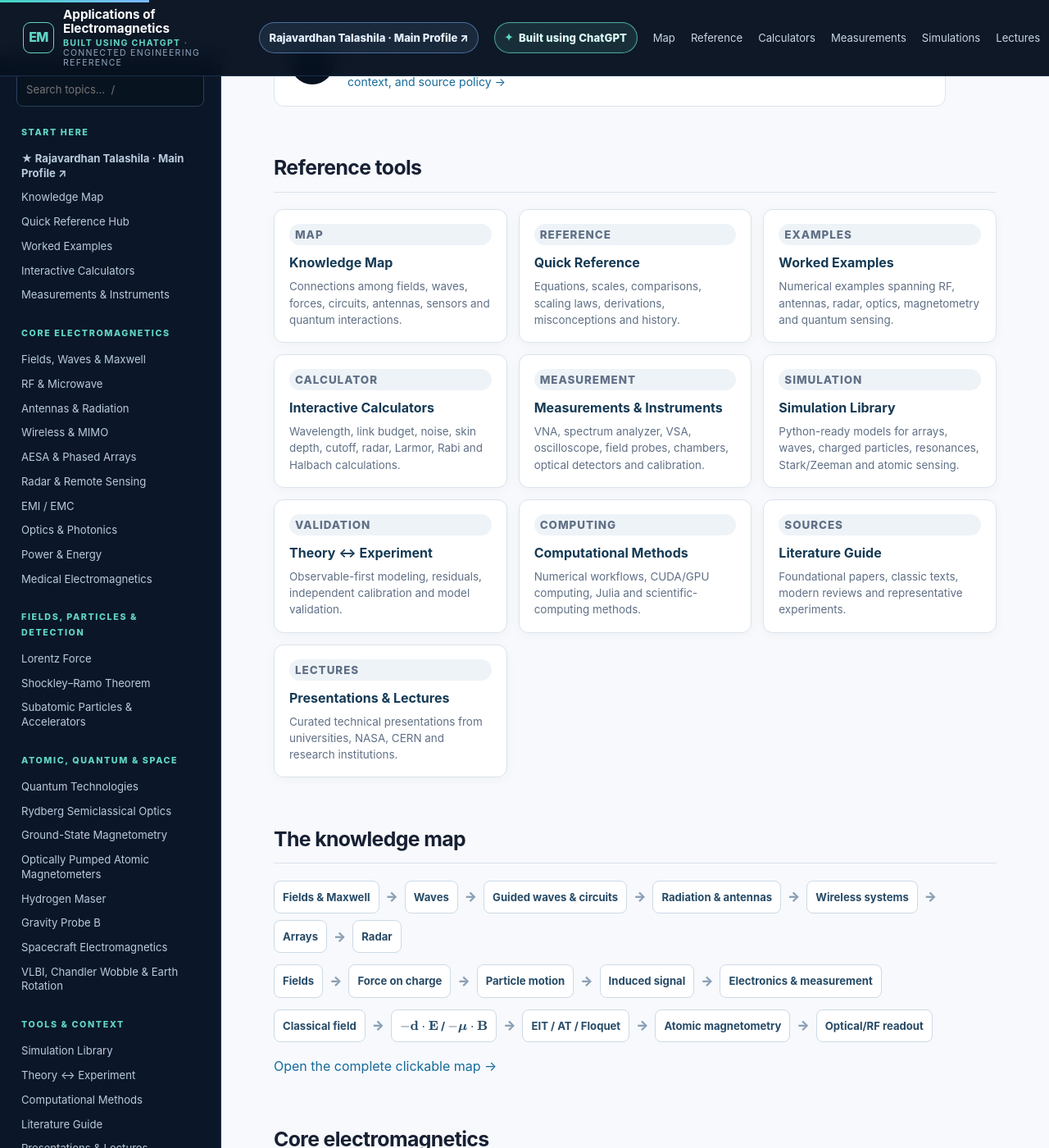
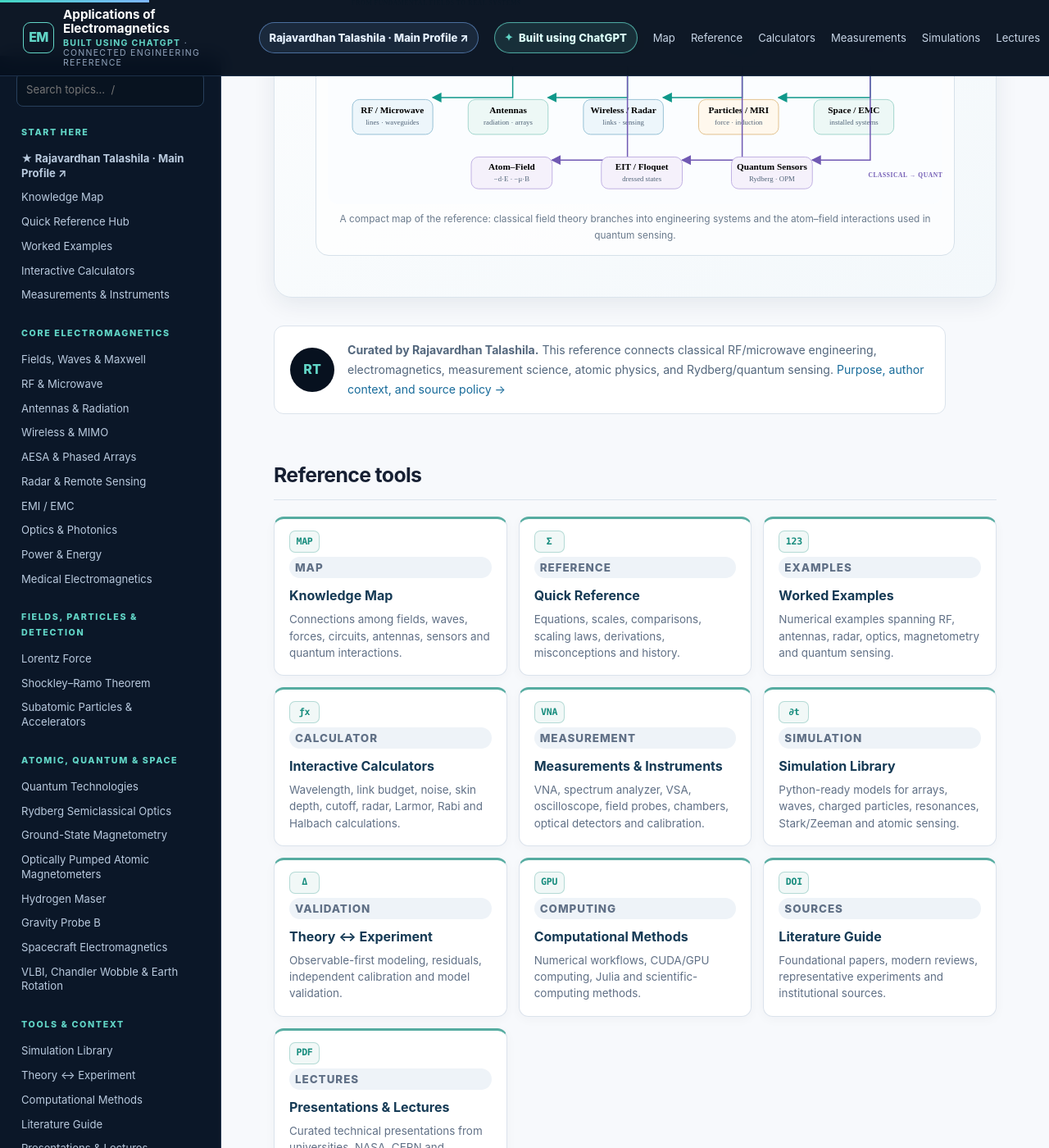
Before and after one commit to RajavardhanT/Electromagnetics_Applications, a Jekyll site: the page built from index.md, in a window 1280 px wide and 1400 px high, scrolled down 639 px. Shown: the whole window at 82% size. Built offline with Jekyll 4.4.1, drawn with Linux system fonts in a browser that asks for light colours; some of the changed lines change nothing that is shown; some of the changed text lies outside the part shown.

Commit message:
Refine homepage visual hierarchy and technical map

```diff
--- a/index.md
+++ b/index.md
@@ -14,6 +14,10 @@ description: A connected, practical reference from Maxwell's equations to RF eng
 <a class="button" href="calculators/">Use Calculators</a>
 <a class="button" href="measurements/">Measurements & Instruments</a>
 </div>
+<figure class="hero-map">
+<img src="assets/em-knowledge-map.svg" alt="Electromagnetics knowledge map connecting fields and Maxwell equations to RF systems, antennas, radar, particle physics, space systems, and quantum sensors">
+<figcaption>A compact map of the reference: classical field theory branches into engineering systems and the atom–field interactions used in quantum sensing.</figcaption>
+</figure>
 </div>
 
 <div class="author-box">
@@ -23,17 +27,17 @@ description: A connected, practical reference from Maxwell's equations to RF eng
 
 ## Reference tools
 
-<div class="card-grid">
-<a class="reference-card" href="knowledge-map/"><span class="badge">Map</span><strong>Knowledge Map</strong><span>Connections among fields, waves, forces, circuits, antennas, sensors and quantum interactions.</span></a>
-<a class="reference-card" href="reference/"><span class="badge">Reference</span><strong>Quick Reference</strong><span>Equations, scales, comparisons, scaling laws, derivations, misconceptions and history.</span></a>
-<a class="reference-card" href="worked-examples/"><span class="badge">Examples</span><strong>Worked Examples</strong><span>Numerical examples spanning RF, antennas, radar, optics, magnetometry and quantum sensing.</span></a>
-<a class="reference-card" href="calculators/"><span class="badge">Calculator</span><strong>Interactive Calculators</strong><span>Wavelength, link budget, noise, skin depth, cutoff, radar, Larmor, Rabi and Halbach calculations.</span></a>
-<a class="reference-card" href="measurements/"><span class="badge">Measurement</span><strong>Measurements & Instruments</strong><span>VNA, spectrum analyzer, VSA, oscilloscope, field probes, chambers, optical detectors and calibration.</span></a>
-<a class="reference-card" href="simulations/"><span class="badge">Simulation</span><strong>Simulation Library</strong><span>Python-ready models for arrays, waves, charged particles, resonances, Stark/Zeeman and atomic sensing.</span></a>
-<a class="reference-card" href="theory-experiment/"><span class="badge">Validation</span><strong>Theory ↔ Experiment</strong><span>Observable-first modeling, residuals, independent calibration and model validation.</span></a>
-<a class="reference-card" href="computational-methods/"><span class="badge">Computing</span><strong>Computational Methods</strong><span>Numerical workflows, CUDA/GPU computing, Julia and scientific-computing methods.</span></a>
-<a class="reference-card" href="literature/"><span class="badge">Sources</span><strong>Literature Guide</strong><span>Foundational papers, classic texts, modern reviews and representative experiments.</span></a>
-<a class="reference-card" href="presentations/"><span class="badge">Lectures</span><strong>Presentations & Lectures</strong><span>Curated technical presentations from universities, NASA, CERN and research institutions.</span></a>
+<div class="card-grid category-tools">
+<a class="reference-card" data-symbol="MAP" href="knowledge-map/"><span class="badge">Map</span><strong>Knowledge Map</strong><span>Connections among fields, waves, forces, circuits, antennas, sensors and quantum interactions.</span></a>
+<a class="reference-card" data-symbol="Σ" href="reference/"><span class="badge">Reference</span><strong>Quick Reference</strong><span>Equations, scales, comparisons, scaling laws, derivations, misconceptions and history.</span></a>
+<a class="reference-card" data-symbol="123" href="worked-examples/"><span class="badge">Examples</span><strong>Worked Examples</strong><span>Numerical examples spanning RF, antennas, radar, optics, magnetometry and quantum sensing.</span></a>
+<a class="reference-card" data-symbol="ƒx" href="calculators/"><span class="badge">Calculator</span><strong>Interactive Calculators</strong><span>Wavelength, link budget, noise, skin depth, cutoff, radar, Larmor, Rabi and Halbach calculations.</span></a>
+<a class="reference-card" data-symbol="VNA" href="measurements/"><span class="badge">Measurement</span><strong>Measurements & Instruments</strong><span>VNA, spectrum analyzer, VSA, oscilloscope, field probes, chambers, optical detectors and calibration.</span></a>
+<a class="reference-card" data-symbol="∂t" href="simulations/"><span class="badge">Simulation</span><strong>Simulation Library</strong><span>Python-ready models for arrays, waves, charged particles, resonances, Stark/Zeeman and atomic sensing.</span></a>
+<a class="reference-card" data-symbol="Δ" href="theory-experiment/"><span class="badge">Validation</span><strong>Theory ↔ Experiment</strong><span>Observable-first modeling, residuals, independent calibration and model validation.</span></a>
+<a class="reference-card" data-symbol="GPU" href="computational-methods/"><span class="badge">Computing</span><strong>Computational Methods</strong><span>Numerical workflows, CUDA/GPU computing, Julia and scientific-computing methods.</span></a>
+<a class="reference-card" data-symbol="DOI" href="literature/"><span class="badge">Sources</span><strong>Literature Guide</strong><span>Foundational papers, modern reviews, representative experiments and institutional sources.</span></a>
+<a class="reference-card" data-symbol="PDF" href="presentations/"><span class="badge">Lectures</span><strong>Presentations & Lectures</strong><span>Curated technical presentations from universities, NASA, CERN and research institutions.</span></a>
 </div>
 
 ## The knowledge map
@@ -68,51 +72,51 @@ description: A connected, practical reference from Maxwell's equations to RF eng
 
 ## Core electromagnetics
 
-<div class="card-grid">
-<a class="reference-card" href="foundations/"><strong>Foundations</strong><span>Maxwell equations, boundary conditions, waves, polarization, energy and Poynting flow.</span></a>
-<a class="reference-card" href="rf-microwave/"><strong>RF & Microwave</strong><span>Transmission lines, Smith chart, S-parameters, waveguides, resonators, filters and networks.</span></a>
-<a class="reference-card" href="antennas/"><strong>Antennas & Radiation</strong><span>Dipoles, loops, patches, horns, aperture, gain, polarization, near/far field and measurement.</span></a>
-<a class="reference-card" href="wireless/"><strong>Wireless & MIMO</strong><span>Propagation, link budgets, channel matrices, rank, multiplexing, beamforming and EVM.</span></a>
-<a class="reference-card" href="aesa/"><strong>AESA & Phased Arrays</strong><span>Array factor, steering, T/R modules, scan loss, grating lobes, calibration and thermal limits.</span></a>
-<a class="reference-card" href="radar/"><strong>Radar & Remote Sensing</strong><span>Radar equation, range/Doppler, FMCW, RCS, phased arrays, SAR and measurement limits.</span></a>
-<a class="reference-card" href="emc/"><strong>EMI / EMC</strong><span>Emissions, immunity, coupling, shielding, grounding, crosstalk, compliance and troubleshooting.</span></a>
-<a class="reference-card" href="optics-photonics/"><strong>Optics & Photonics</strong><span>Fresnel physics, diffraction, fibers, lasers, guided optics and photonic systems.</span></a>
-<a class="reference-card" href="power-energy/"><strong>Power & Energy</strong><span>Induction, transformers, motors, generators, magnetic materials and wireless power.</span></a>
-<a class="reference-card" href="medical/"><strong>Medical Electromagnetics</strong><span>MRI, RF coils, SAR, microwave imaging, ablation, hyperthermia and implants.</span></a>
+<div class="card-grid category-core">
+<a class="reference-card" data-symbol="∇" href="foundations/"><strong>Foundations</strong><span>Maxwell equations, boundary conditions, waves, polarization, energy and Poynting flow.</span></a>
+<a class="reference-card" data-symbol="Z₀" href="rf-microwave/"><strong>RF & Microwave</strong><span>Transmission lines, Smith chart, S-parameters, waveguides, resonators, filters and networks.</span></a>
+<a class="reference-card" data-symbol="G" href="antennas/"><strong>Antennas & Radiation</strong><span>Dipoles, loops, patches, horns, aperture, gain, polarization, near/far field and measurement.</span></a>
+<a class="reference-card" data-symbol="H" href="wireless/"><strong>Wireless & MIMO</strong><span>Propagation, link budgets, channel matrices, rank, multiplexing, beamforming and EVM.</span></a>
+<a class="reference-card" data-symbol="AF" href="aesa/"><strong>AESA & Phased Arrays</strong><span>Array factor, steering, T/R modules, scan loss, grating lobes, calibration and thermal limits.</span></a>
+<a class="reference-card" data-symbol="R⁴" href="radar/"><strong>Radar & Remote Sensing</strong><span>Radar equation, range/Doppler, FMCW, RCS, phased arrays, SAR and measurement limits.</span></a>
+<a class="reference-card" data-symbol="EMC" href="emc/"><strong>EMI / EMC</strong><span>Emissions, immunity, coupling, shielding, grounding, crosstalk, compliance and troubleshooting.</span></a>
+<a class="reference-card" data-symbol="λ" href="optics-photonics/"><strong>Optics & Photonics</strong><span>Fresnel physics, diffraction, fibers, lasers, guided optics and photonic systems.</span></a>
+<a class="reference-card" data-symbol="ΦB" href="power-energy/"><strong>Power & Energy</strong><span>Induction, transformers, motors, generators, magnetic materials and wireless power.</span></a>
+<a class="reference-card" data-symbol="B₀" href="medical/"><strong>Medical Electromagnetics</strong><span>MRI, RF coils, SAR, microwave imaging, ablation, hyperthermia and implants.</span></a>
 </div>
 
 ## Fields, particles and induced signals
 
-<div class="card-grid">
-<a class="reference-card" href="lorentz-force/"><strong>Lorentz Force</strong><span>Electric and magnetic forces on charges, charged-particle motion, crossed fields and relativistic form.</span></a>
-<a class="reference-card" href="shockley-ramo/"><strong>Shockley–Ramo Theorem</strong><span>Weighting fields, induced current, detector signals, moving charges, TIA readout and magnetic-field effects.</span></a>
-<a class="reference-card" href="subatomic-particles/"><strong>Subatomic Particles & Accelerators</strong><span>Particle discovery, electromagnetic acceleration, bending, focusing, detection and spectrometry.</span></a>
+<div class="card-grid category-particles">
+<a class="reference-card" data-symbol="qF" href="lorentz-force/"><strong>Lorentz Force</strong><span>Electric and magnetic forces on charges, charged-particle motion, crossed fields and relativistic form.</span></a>
+<a class="reference-card" data-symbol="Ew" href="shockley-ramo/"><strong>Shockley–Ramo Theorem</strong><span>Weighting fields, induced current, detector signals, moving charges, TIA readout and magnetic-field effects.</span></a>
+<a class="reference-card" data-symbol="q/m" href="subatomic-particles/"><strong>Subatomic Particles & Accelerators</strong><span>Particle discovery, electromagnetic acceleration, bending, focusing, detection and spectrometry.</span></a>
 </div>
 
 ## Atomic, quantum, space and precision systems
 
-<div class="card-grid">
-<a class="reference-card" href="quantum/"><strong>Quantum Technologies</strong><span>Atom–field interaction, Rabi coupling, Stark/Zeeman physics, cavities, sensing and conversion.</span></a>
-<a class="reference-card" href="rydberg-semiclassical-effects/"><strong>Rydberg Semiclassical Optics</strong><span>EIT, AT splitting, dressed/Floquet states, multiphoton physics, nonlinearities and RF sensing.</span></a>
-<a class="reference-card" href="ground-state-magnetometry/"><strong>Ground-State Magnetometry</strong><span>Larmor precession, optical pumping, SERF, CPT/EIT, RF magnetometry and Halbach arrays.</span></a>
-<a class="reference-card" href="atomic-magnetometer/"><strong>Optically Pumped Atomic Magnetometers</strong><span>Zeeman interaction, spin polarization, Bloch dynamics, optical readout and scalar/vector magnetometry.</span></a>
-<a class="reference-card" href="hydrogen-maser/"><strong>Hydrogen Maser</strong><span>Hyperfine physics, stimulated microwave emission, cavities, stability and VLBI timing.</span></a>
-<a class="reference-card" href="computational-em/"><strong>Spacecraft Electromagnetics</strong><span>Installed antenna patterns, coupling, EMC, satellite links, payloads and launch environments.</span></a>
-<a class="reference-card" href="gravity-probe-b/"><strong>Gravity Probe B</strong><span>Superconducting gyroscopes, London moment, SQUID readout and end-to-end precision engineering.</span></a>
-<a class="reference-card" href="earth-space/chandler-wobble-vlbi.html"><strong>VLBI, Chandler Wobble & Earth Rotation</strong><span>Interferometric radio astronomy, precision timing, baseline geometry and Earth-orientation measurement.</span></a>
+<div class="card-grid category-quantum">
+<a class="reference-card" data-symbol="ℏ" href="quantum/"><strong>Quantum Technologies</strong><span>Atom–field interaction, Rabi coupling, Stark/Zeeman physics, cavities, sensing and conversion.</span></a>
+<a class="reference-card" data-symbol="EIT" href="rydberg-semiclassical-effects/"><strong>Rydberg Semiclassical Optics</strong><span>EIT, AT splitting, dressed/Floquet states, multiphoton physics, nonlinearities and RF sensing.</span></a>
+<a class="reference-card" data-symbol="ωL" href="ground-state-magnetometry/"><strong>Ground-State Magnetometry</strong><span>Larmor precession, optical pumping, SERF, CPT/EIT, RF magnetometry and Halbach arrays.</span></a>
+<a class="reference-card" data-symbol="OPM" href="atomic-magnetometer/"><strong>Optically Pumped Atomic Magnetometers</strong><span>Zeeman interaction, spin polarization, Bloch dynamics, optical readout and scalar/vector magnetometry.</span></a>
+<a class="reference-card" data-symbol="νH" href="hydrogen-maser/"><strong>Hydrogen Maser</strong><span>Hyperfine physics, stimulated microwave emission, cavities, stability and VLBI timing.</span></a>
+<a class="reference-card" data-symbol="S/C" href="computational-em/"><strong>Spacecraft Electromagnetics</strong><span>Installed antenna patterns, coupling, EMC, satellite links, payloads and launch environments.</span></a>
+<a class="reference-card" data-symbol="SQUID" href="gravity-probe-b/"><strong>Gravity Probe B</strong><span>Superconducting gyroscopes, London moment, SQUID readout and end-to-end precision engineering.</span></a>
+<a class="reference-card" data-symbol="VLBI" href="earth-space/chandler-wobble-vlbi.html"><strong>VLBI, Chandler Wobble & Earth Rotation</strong><span>Interferometric radio astronomy, precision timing, baseline geometry and Earth-orientation measurement.</span></a>
 </div>
 
 ## Bookmarkable references
 
-<div class="card-grid">
-<a class="reference-card" href="reference/fundamental-equations.html"><strong>Equation Sheet</strong><span>The relations most often reused across EM, RF, optics and atomic sensing.</span></a>
-<a class="reference-card" href="reference/orders-of-magnitude.html"><strong>Orders of Magnitude</strong><span>Wavelengths, powers, fields, timescales and noise levels.</span></a>
-<a class="reference-card" href="reference/scaling-laws.html"><strong>Scaling Laws</strong><span>Dependence on frequency, distance, size, $n$, bandwidth and field.</span></a>
-<a class="reference-card" href="reference/comparison-tables.html"><strong>Comparison Tables</strong><span>FEM/FDTD/MoM, antennas, radar types, magnetometers, homodyne/heterodyne and more.</span></a>
-<a class="reference-card" href="reference/common-misconceptions.html"><strong>Common Misconceptions</strong><span>Short corrections for ideas that routinely cause errors in EM and quantum sensing.</span></a>
-<a class="reference-card" href="reference/derivations.html"><strong>Essential Derivations</strong><span>Selected derivations where the mathematics reveals useful physical structure.</span></a>
-<a class="reference-card" href="reference/history-timeline.html"><strong>History Timeline</strong><span>Major developments from Coulomb, Faraday and Maxwell to RF engineering and modern field metrology.</span></a>
-<a class="reference-card" href="reference/equation-history.html"><strong>History Behind the Equations</strong><span>Historical context for the equations that shaped electromagnetics.</span></a>
+<div class="card-grid category-reference">
+<a class="reference-card" data-symbol="Eq" href="reference/fundamental-equations.html"><strong>Equation Sheet</strong><span>The relations most often reused across EM, RF, optics and atomic sensing.</span></a>
+<a class="reference-card" data-symbol="10ⁿ" href="reference/orders-of-magnitude.html"><strong>Orders of Magnitude</strong><span>Wavelengths, powers, fields, timescales and noise levels.</span></a>
+<a class="reference-card" data-symbol="∝" href="reference/scaling-laws.html"><strong>Scaling Laws</strong><span>Dependence on frequency, distance, size, $n$, bandwidth and field.</span></a>
+<a class="reference-card" data-symbol="vs" href="reference/comparison-tables.html"><strong>Comparison Tables</strong><span>FEM/FDTD/MoM, antennas, radar types, magnetometers, homodyne/heterodyne and more.</span></a>
+<a class="reference-card" data-symbol="≠" href="reference/common-misconceptions.html"><strong>Common Misconceptions</strong><span>Short corrections for ideas that routinely cause errors in EM and quantum sensing.</span></a>
+<a class="reference-card" data-symbol="⇒" href="reference/derivations.html"><strong>Essential Derivations</strong><span>Selected derivations where the mathematics reveals useful physical structure.</span></a>
+<a class="reference-card" data-symbol="t" href="reference/history-timeline.html"><strong>History Timeline</strong><span>Major developments from Coulomb, Faraday and Maxwell to RF engineering and modern field metrology.</span></a>
+<a class="reference-card" data-symbol="∫dt" href="reference/equation-history.html"><strong>History Behind the Equations</strong><span>Historical context for the equations that shaped electromagnetics.</span></a>
 </div>
 
 ## Technical page structure
@@ -125,4 +129,4 @@ Mature topic pages use a consistent reference format: **physical intuition, gove
 
 ## External resources
 
-The [Presentations & Lectures](presentations/) library contains curated institutional material from MIT, CERN, NASA and universities. The [Literature Guide](literature/) collects foundational papers, classic textbooks, modern reviews and representative experiments.
+The [Presentations & Lectures](presentations/) library contains curated institutional material from MIT, CERN, NASA and universities. The [Literature Guide](literature/) collects foundational papers, modern reviews, representative experiments and institutional resources.
```
